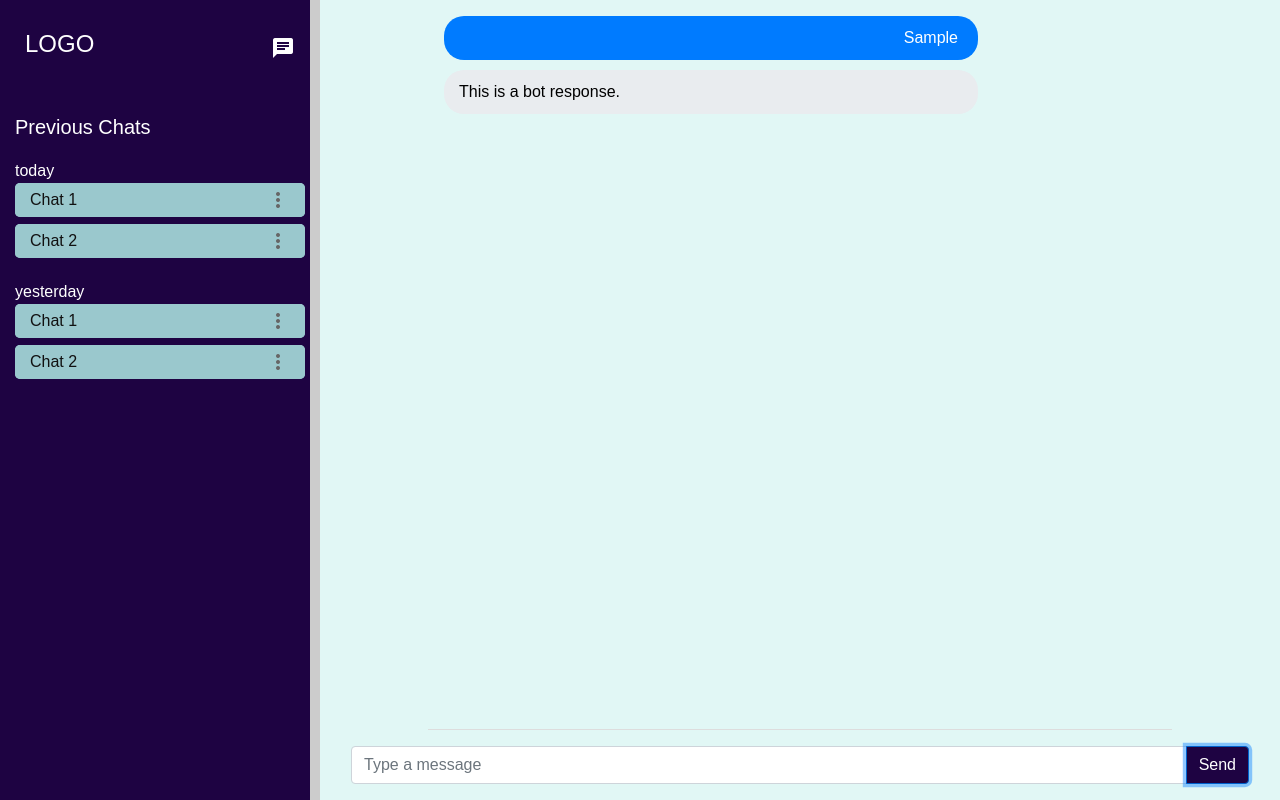
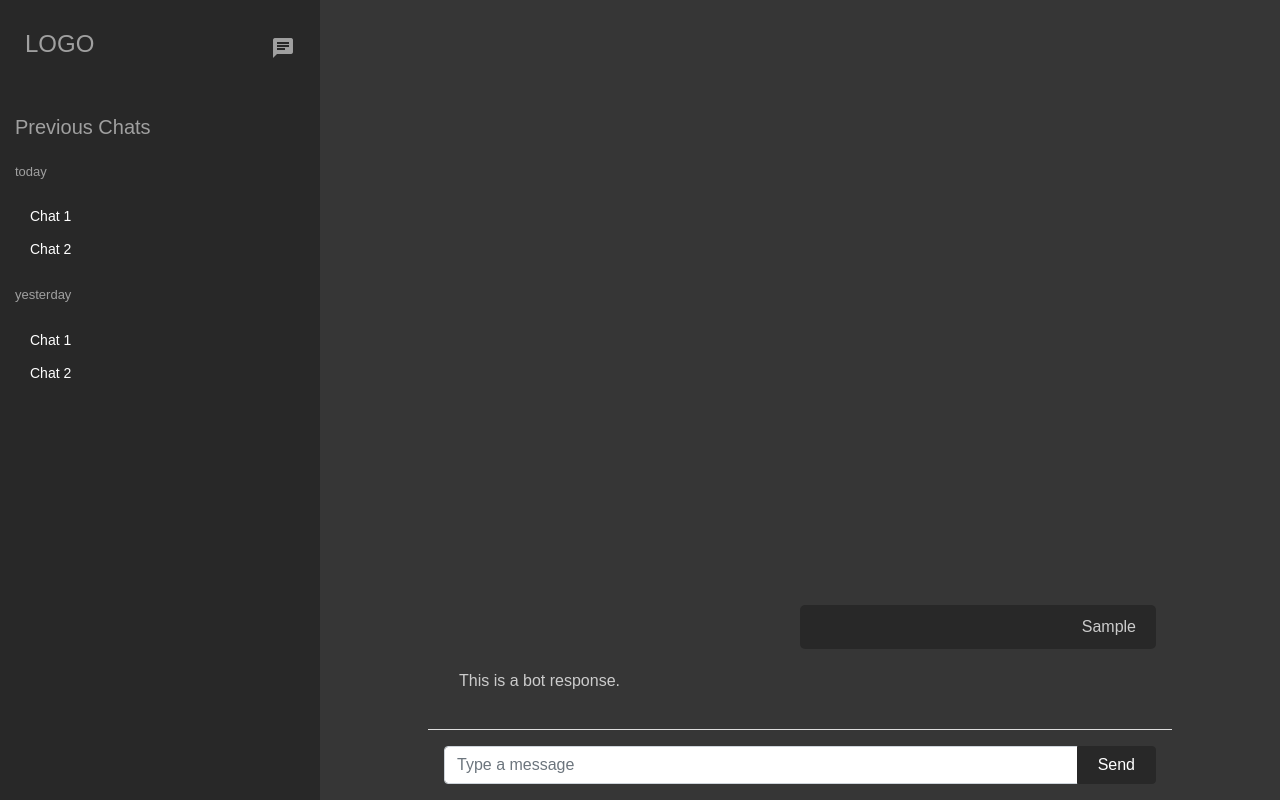
Before and after one commit to neerajchinwan/chatApp, a plain HTML site: page chat.html in a window 1280 px wide. Both pictures are taken after typing "Sample" into the empty fields and a click on the button "Send". Drawn offline with nearby package versions, Linux system fonts and the light colour scheme.

Commit message:
change the color and style of the chat layout

```diff
--- a/script.js
+++ b/script.js
@@ -76,7 +76,7 @@ document.addEventListener('DOMContentLoaded', function() {
 
     function addChatToList(dayName, [...chatTitle]) {
         const chatItem = document.createElement('div');
-        chatItem.innerHTML = `<span>${dayName}</span>`
+        chatItem.innerHTML = `<span class='each-chat-label'>${dayName}</span>`
         chatItem.classList.add('previous-chat-style');
         for(let i = 0; i < chatTitle.length; i++){
             chatItem.innerHTML += `
--- a/styles.css
+++ b/styles.css
@@ -5,8 +5,8 @@ body, html {
 }
 
 .sidebar {
-    background-color: #1E0342;
-    color: #fff;
+    background-color: #282828;
+    color: #a0a0a0;
     height: 100vh;
     position: relative;
     padding: 15px;
@@ -25,7 +25,7 @@ body, html {
 }
 
 .chat-area {
-    background-color: #E1F7F5;
+    background-color: #363636;
     height: 100vh;
     display: flex;
     flex-direction: column;
@@ -45,19 +45,21 @@ body, html {
 .message {
     margin-bottom: 10px;
     padding: 10px 15px;
-    border-radius: 20px;
+    border-radius: 5px;
     max-width: 75%;
 }
 
 .message.user {
-    background-color: #007bff;
-    color: #fff;
+    background-color: #282828;
+    color: #ccc;
     align-self: flex-end;
+    width: 50%;
+    margin-left: auto;
 }
 
 .message.bot {
-    background-color: #e9ecef;
-    color: #000;
+    /* background-color: #e9ecef; */
+    color: #ccc;
     align-self: flex-start;
 }
 
@@ -77,7 +79,14 @@ body, html {
 }
 
 #send-button{
-    background: #1E0342;
+    background: #282828;
+    border-color: #282828;
+    padding-left: 20px;
+    padding-right: 20px;
+}
+
+#send-button:focus{
+    box-shadow: none !important;
 }
 
 #toggle-sidebar {
@@ -117,6 +126,9 @@ body, html {
     overflow-y: auto;
     margin: auto;
     border-bottom: 1px solid #ddd;
+    display: flex;
+    justify-content: end;
+    flex-direction: column;
 }
 
 /* .previous-chat-style label{
@@ -124,6 +136,7 @@ body, html {
     color: #333;
     padding-left: 15px;
 } */
+
 .previous-chat-style div div{
     padding-left: 15px;
     display: flex;
@@ -144,7 +157,8 @@ body, html {
 
 .previous-chat-style p{
 
-    color: #111;
+    color: #fff;
+    font-size: 14px;
 }
 
 .previous-chat-style{
@@ -156,13 +170,12 @@ body, html {
 }
 
 .prev-chat-menu{
-    background: #E1F7F5;
+    background: #363636;
     width: max-content;
     padding-left: 0;
     position: absolute;
     right: 0;
     top: 90%;
-    border-radius: 5px;
     z-index: 33;
 }
 
@@ -173,19 +186,30 @@ body, html {
 
 .prev-chat-menu li{
     list-style: none;
-    color: #444;
-    padding: 5px 15px;
+    color: #efefef;
+    padding: 5px 35px;
     cursor: pointer;
 }
 
 .prev-chat-menu li:hover{
-    background: #fff
+    background: #444;
 }
 
 .previous-chat-style div{
-    background: #9AC8CD;
-    margin-bottom: 7px;
-    border-radius: 5px;
+    /* background: #383d41; */
+    margin-bottom: 2px;
+}
+.previous-chat-style div:hover{
+    background: #363636;
+}
+
+.previous-chat-style div:hover .chat-more-option{
+    display: block;
+}
+
+.chat-more-option{
+    display: none;
+    color: #fff !important;
 }
 
 .left-side-logo-wrapper{
@@ -202,6 +226,24 @@ body, html {
 
 .each-chat-wrapper{
     cursor: pointer;
+}
+#resize-handle{
+    display: none;
+}
+
+.each-chat-label{
+    display: inline-block;
+    margin-bottom: 20px;
+    font-size: 13px;
+}
+
+.chat-area .input-group {
+    width: 80% ;
+    margin: auto;
+}
+
+#message-input:focus{
+    box-shadow: none;
 }
 
 
```
